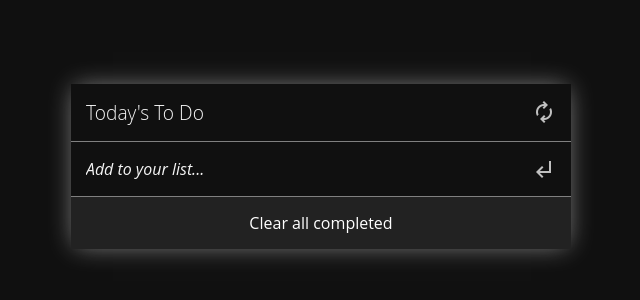
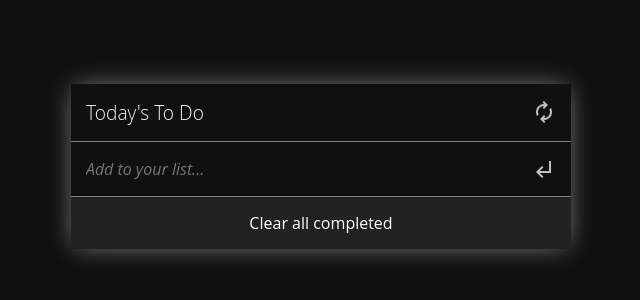
Before and after one commit to jmonto55/To-Do-List, a website built with webpack: page src/index.html in a window 1280 px wide. Shown: the part 234-534 px from the top of the page, 319-959 px from the left. Built offline with nearby package versions, Linux system fonts and the light colour scheme.

Commit message:
Fix issues edit text functionality

```diff
--- a/src/style.css
+++ b/src/style.css
@@ -61,10 +61,9 @@ header {
   background: #101010;
   border: none;
   font-size: 1rem;
-  color: #f5f5f5;
 }
 
-::-webkit-input-placeholder {
+.task_textarea::-webkit-input-placeholder {
   color: #f5f5f5;
 }
 
```
